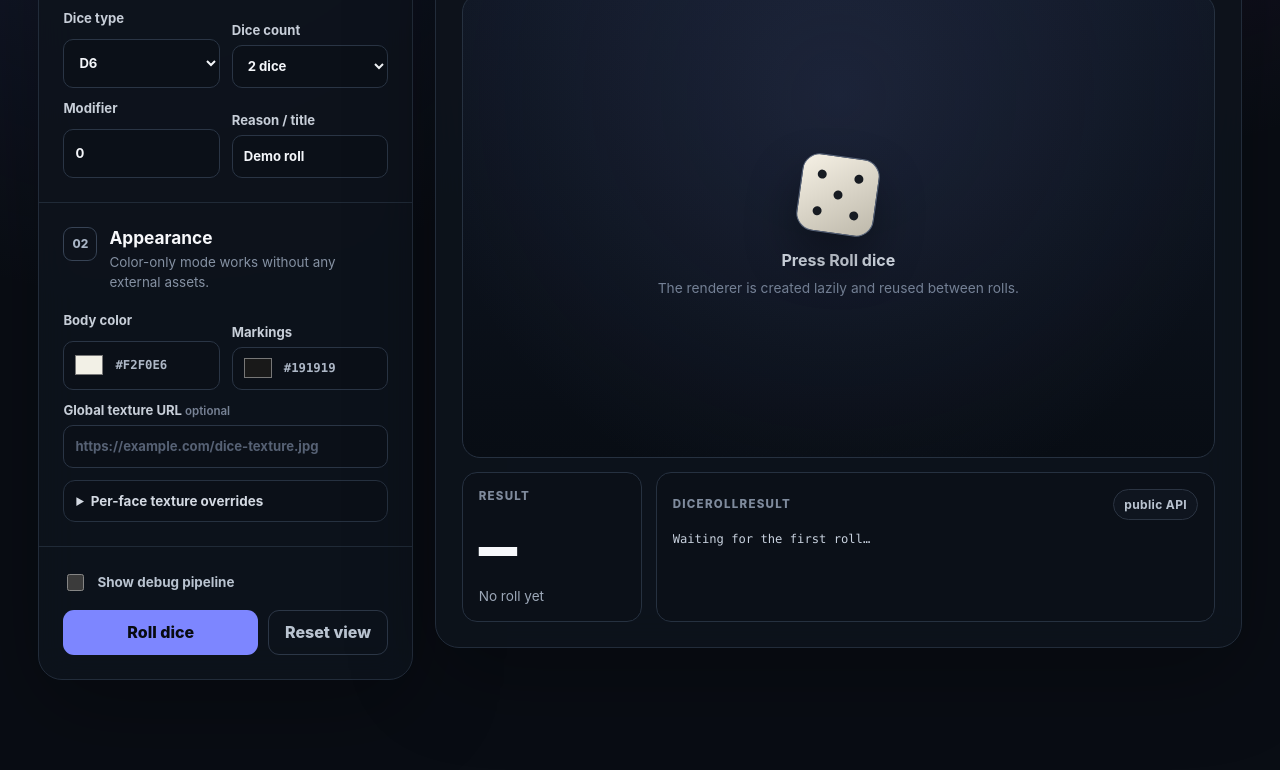
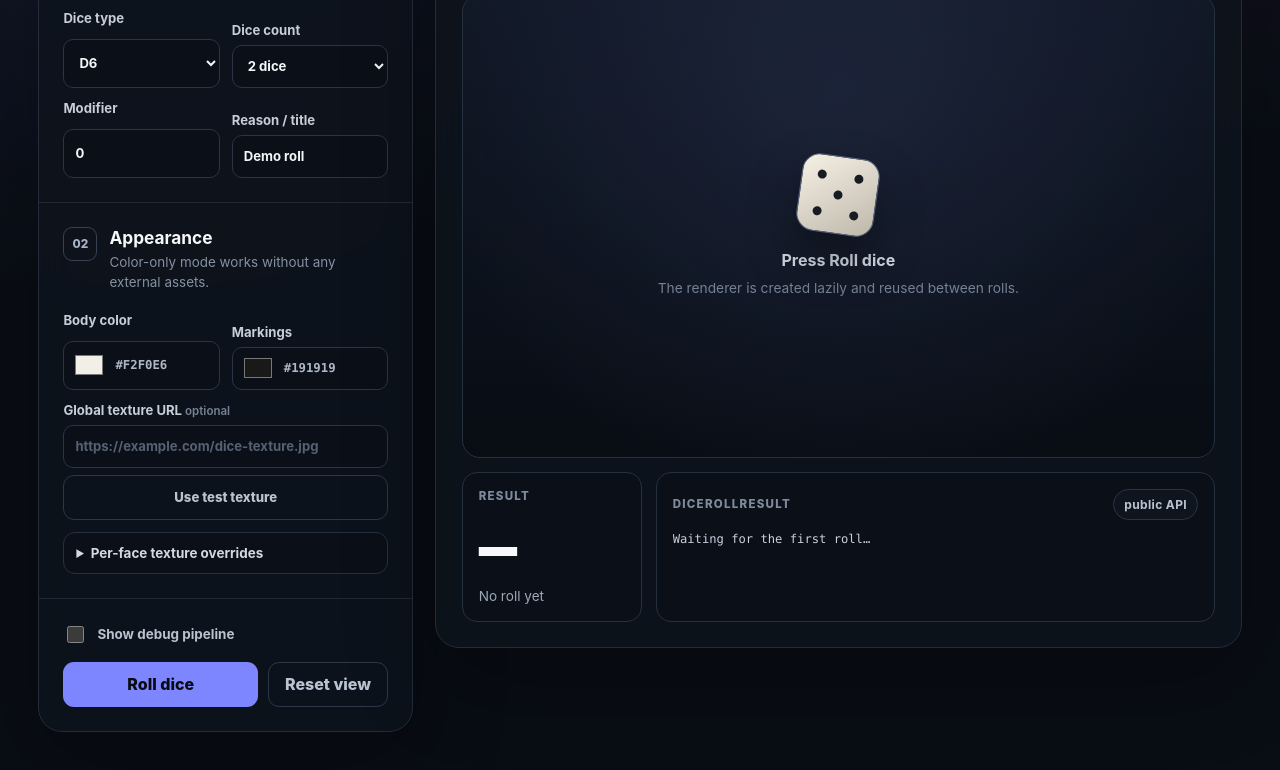
Before and after one commit to PawelWielga/Dihor.GameKit.Dice, a website built with Vite: page demo/index.html in a window 1280 px wide. Shown: the part 324-1094 px from the top of the page. Before the commit the page ends 1042 px from the top, so only its background shows below. Built offline with nearby package versions, Linux system fonts and the light colour scheme.

Commit message:
Add sample texture shortcut to demo

```diff
--- a/demo/index.html
+++ b/demo/index.html
@@ -108,7 +108,7 @@
                 </label>
               </div>
 
-              <label class="field">
+              <div class="field">
                 <span>Global texture URL <small>optional</small></span>
                 <input
                   id="global-texture"
@@ -116,8 +116,12 @@
                   type="url"
                   inputmode="url"
                   placeholder="https://example.com/dice-texture.jpg"
+                  aria-label="Global texture URL"
                 />
-              </label>
+                <button id="sample-texture-button" class="button button--ghost" type="button">
+                  Use test texture
+                </button>
+              </div>
 
               <details class="face-textures">
                 <summary>Per-face texture overrides</summary>
```
